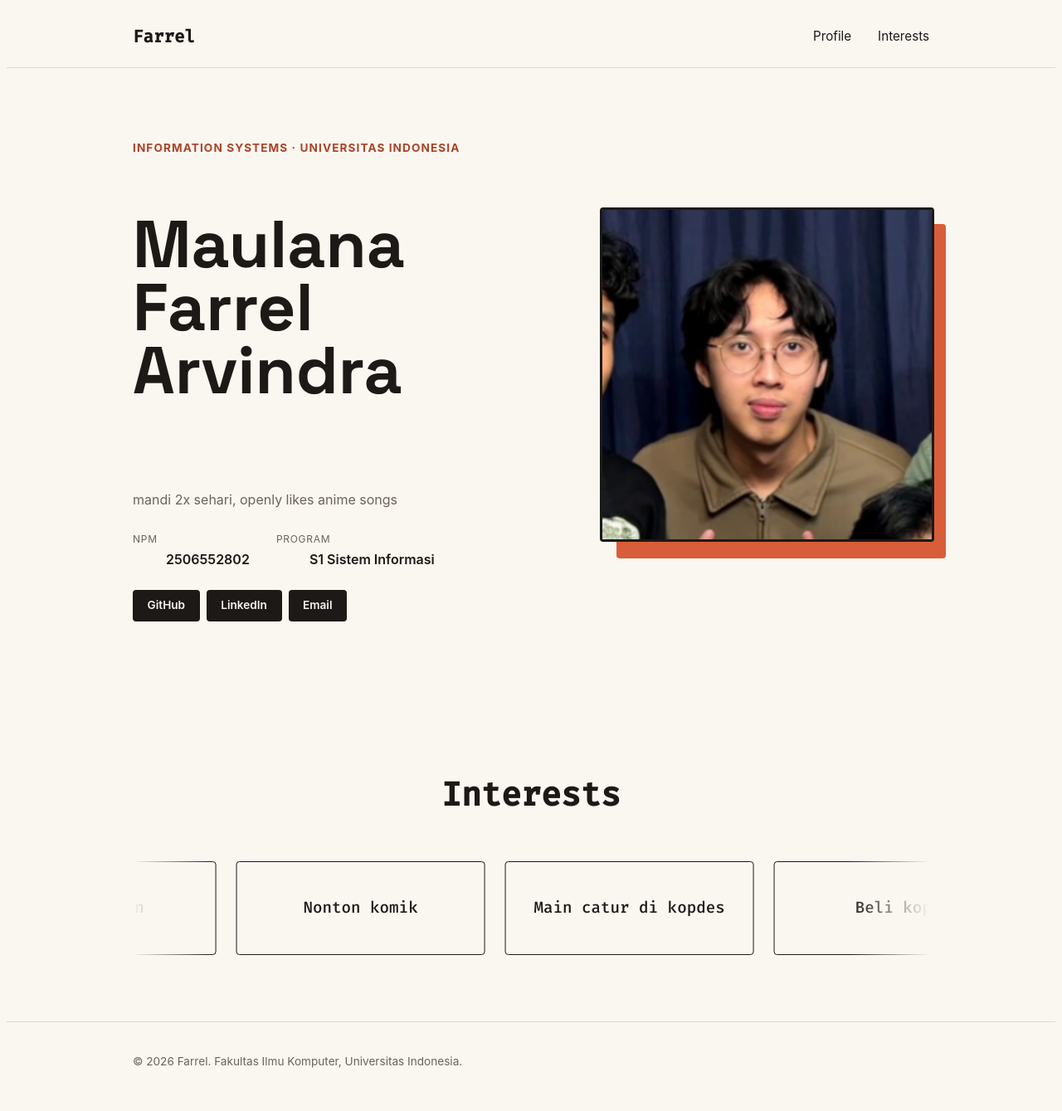
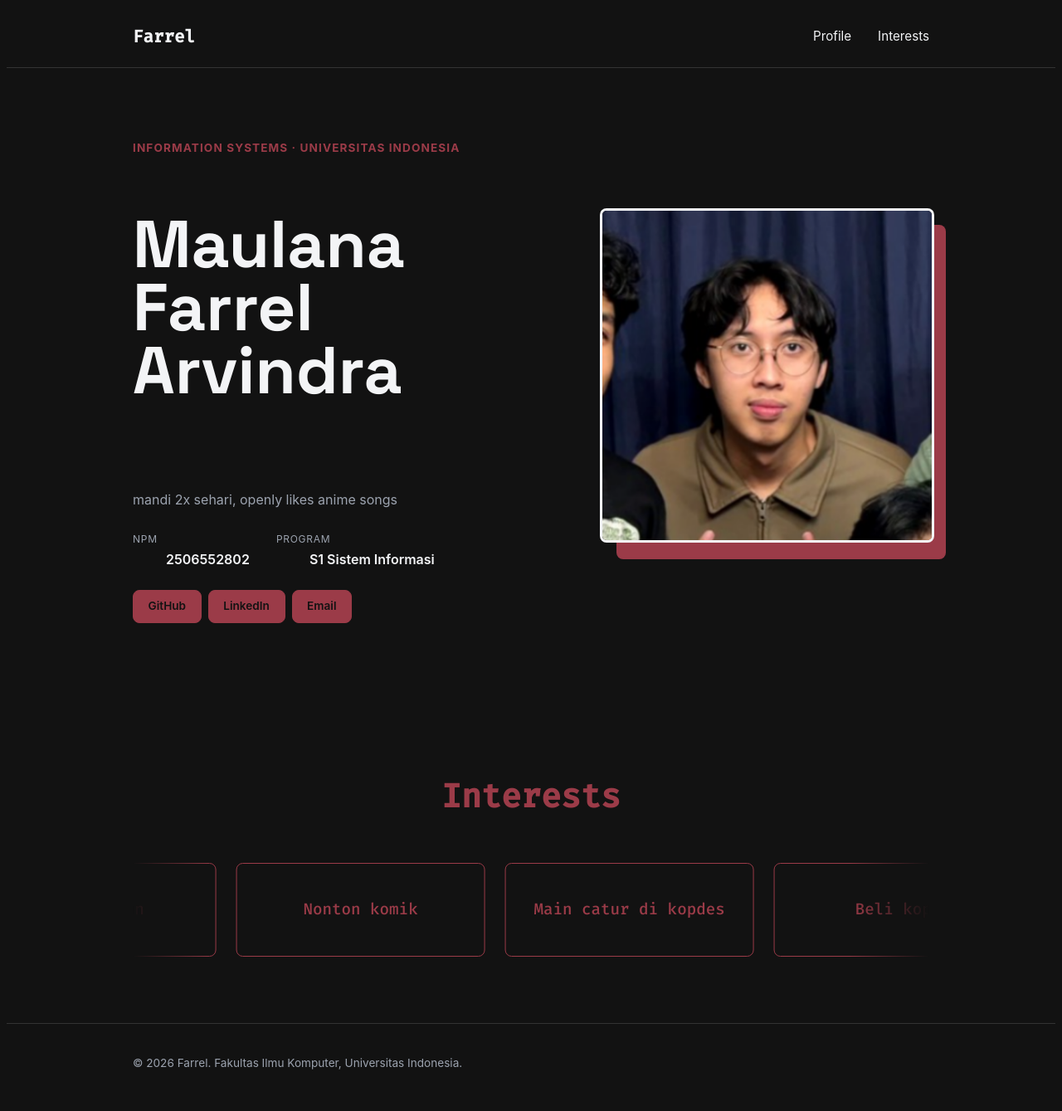
Before and after one commit to farrel-arvindra/myportofolio, a Django app: page / in a window 1280 px wide. Shown: the whole page at 83% size. Before the commit the page ends 1287 px from the top, so only its background shows below. Run offline with Django 5.2, Linux system fonts and the light colour scheme.

Commit message:
mengganti warna tampilan

```diff
--- a/static/css/style.css
+++ b/static/css/style.css
@@ -5,13 +5,13 @@ My friends are saying shout up Jenny just yet in the cupba I just want to be lik
 }
 
 :root {
-  --ink: #1c1917;
-  --paper: #faf6f0;
-  --accent: #d95d39;
-  --accent-dark: #a8442a;
-  --line: #e3d9c9;
-  --text-muted: #6b6459;
-  --radius: 4px;
+  --ink: #F3F4F6;           /* Putih terang/abu kebiruan untuk teks */
+  --paper: #121212;         /* Hitam obsidian/abu-abu sangat gelap */
+  --brand: #9B3B48;         /* Burgundy diterangkan sedikit agar tidak tenggelam di background gelap */
+  --brand-hover: #B84756;
+  --line: #333333;          /* Garis batas abu-abu gelap */
+  --text-muted: #9CA3AF;
+  --radius: 8px;
 }
 
 html {
@@ -34,6 +34,7 @@ h1 {
 
 .brand {
   font-family: 'Fira Code';
+  color: var(--brand);
 }
 
 .container {
@@ -96,7 +97,7 @@ h1 {
   font-size: 0.85rem;
   letter-spacing: 0.08em;
   text-transform: uppercase;
-  color: var(--accent-dark);
+  color: var(--brand  );
   font-weight: 700;
   margin-bottom: 0.75rem;
 }
@@ -142,14 +143,16 @@ h1 {
   font-weight: 600;
   text-decoration: none;
   color: var(--paper);
-  background-color: var(--ink);
+  background-color: var(--brand); /* Tombol berwarna Burgundy */
+  border: 1px solid var(--brand);
   border-radius: var(--radius);
   padding: 0.5rem 1.1rem;
-  transition: background-color 0.2s ease;
+  transition: all 0.2s ease;
 }
 
 .social-link:hover {
-  background-color: var(--accent);
+  background-color: var(--brand-hover); /* Sedikit lebih gelap saat disorot */
+  border-color: var(--brand-hover);
 }
 
 .hero-photo {
@@ -164,7 +167,7 @@ h1 {
   left: 1.25rem;
   width: 100%;
   height: 100%;
-  background-color: var(--accent);
+  background-color: var(--brand); /* Kotak bayangan foto menjadi Burgundy */
   border-radius: var(--radius);
   z-index: 0;
 }
@@ -191,6 +194,7 @@ h1 {
 .interests-container {
   padding: 4rem 0;
   overflow: hidden;
+  color: var(--brand);
 }
 
 .interest-wrapper {
@@ -202,7 +206,6 @@ h1 {
   font-size: 2.5rem;
   margin-bottom: 2rem;
   text-align: center;
-  color: var(--ink);
   font-family: 'Fira Code', monospace;
 }
 
@@ -234,11 +237,10 @@ h1 {
 
 .carousel-item {
   flex: 0 0 250px; /* Ukuran statis agar kotak sama besar dan tidak mengecil */
-  border: 1.5px solid var(--ink);
+  border: 1.5px solid var(--brand);
   padding: 2.5rem 1.5rem;
   border-radius: var(--radius);
   background-color: transparent;
-  color: var(--ink);
   font-family: 'Fira Code', monospace;
   font-weight: 500;
   font-size: 1.2rem;
```
